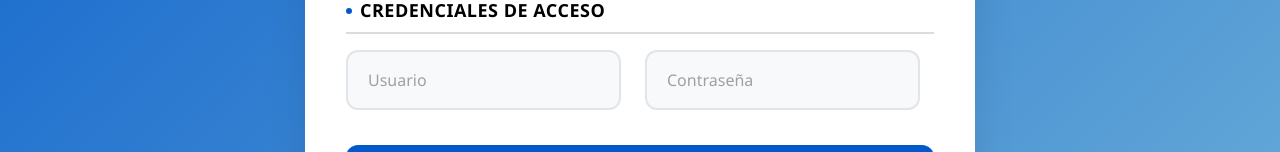
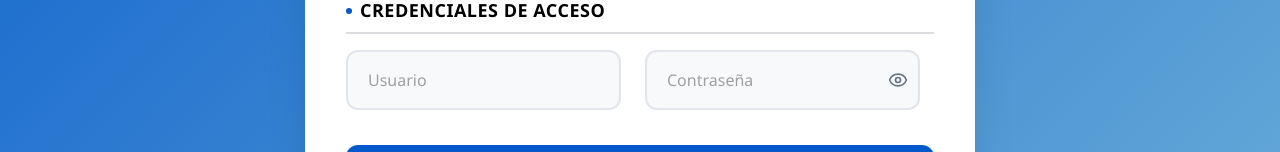
Before and after one commit to iestpdev/job-market-client, a React (Vite) app: page /register in a window 1280 px wide. Both pictures are taken after a click on the button "Empresa". Shown: the part 648-800 px from the top of the page. Built offline with nearby package versions, Linux system fonts and the light colour scheme; no server answers.

Commit message:
style: 💄 (auth/company) btn show password

```diff
--- a/src/modules/auth/components/forms/Register/company/CompanyRegisterForm.jsx
+++ b/src/modules/auth/components/forms/Register/company/CompanyRegisterForm.jsx
@@ -1,10 +1,13 @@
 import { useState } from 'react';
 import { useNavigate } from 'react-router-dom';
+import { Eye, EyeOff } from "lucide-react";
 import useRegisterCompany from '../../../../hooks/useRegisterCompany';
 import './CompanyRegisterForm.css';
 
 export default function CompanyRegisterForm() {
     const navigate = useNavigate();
+     const [showPassword, setShowPassword] = useState(false);
+
     const [form, setForm] = useState({
         razonSocial: '',
         ruc: '',
@@ -164,12 +167,19 @@
                                 <input
                                     name="userpass"
                                     placeholder="Contraseña"
-                                    type="password"
+                                    type={showPassword ? "text" : "password"}
                                     onChange={handleChange}
                                     value={form.userpass}
                                     className="register-input"
                                     required
                                 />
+                                 <button
+                                    type="button"
+                                    onClick={() => setShowPassword(!showPassword)}
+                                    className="absolute right-3 top-1/2 -translate-y-1/2 text-gray-500 hover:text-gray-800 transition"
+                                >
+                                    {showPassword ? <EyeOff size={20} /> : <Eye size={20} />}
+                                </button>
                             </div>
                         </div>
                     </div>
```
